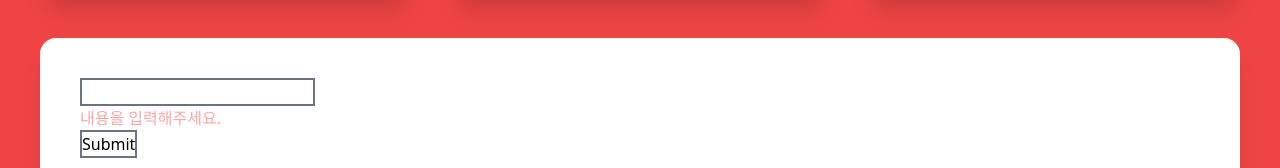
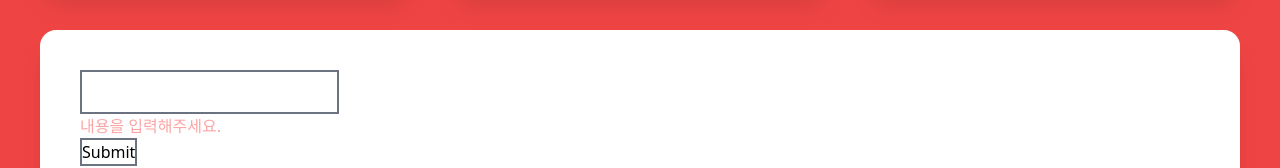
Before and after one commit to mindong2/carrot-market, a Next.js app: page / in a window 1280 px wide. Shown: the part 514-682 px from the top of the page. Built offline with nearby package versions, Linux system fonts and the light colour scheme.

Commit message:
forms/library installation

```diff
--- a/tailwind.config.js
+++ b/tailwind.config.js
@@ -20,5 +20,5 @@ module.exports = {
       },
     },
   },
-  plugins: [],
+  plugins: [require("@tailwindcss/forms")],
 }
```
